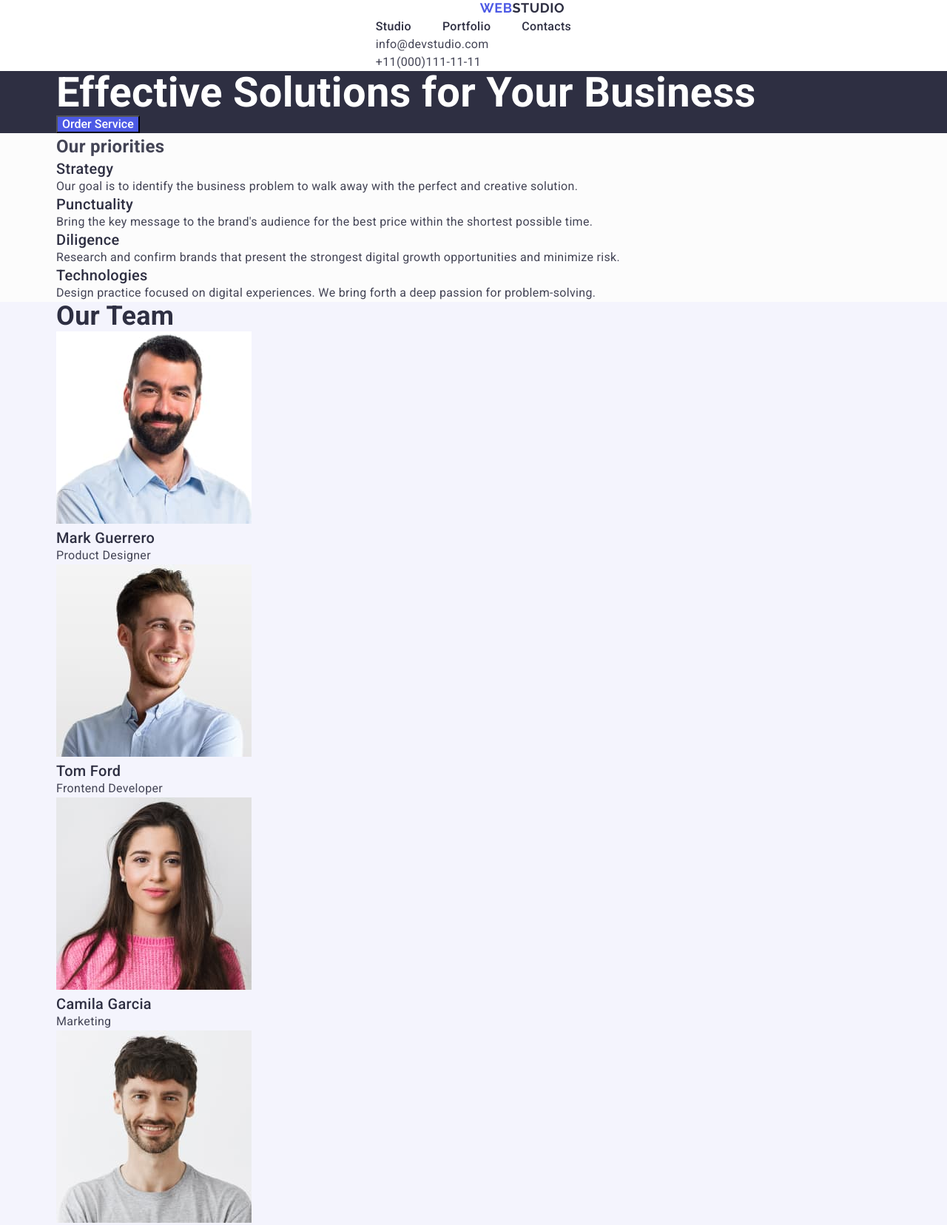
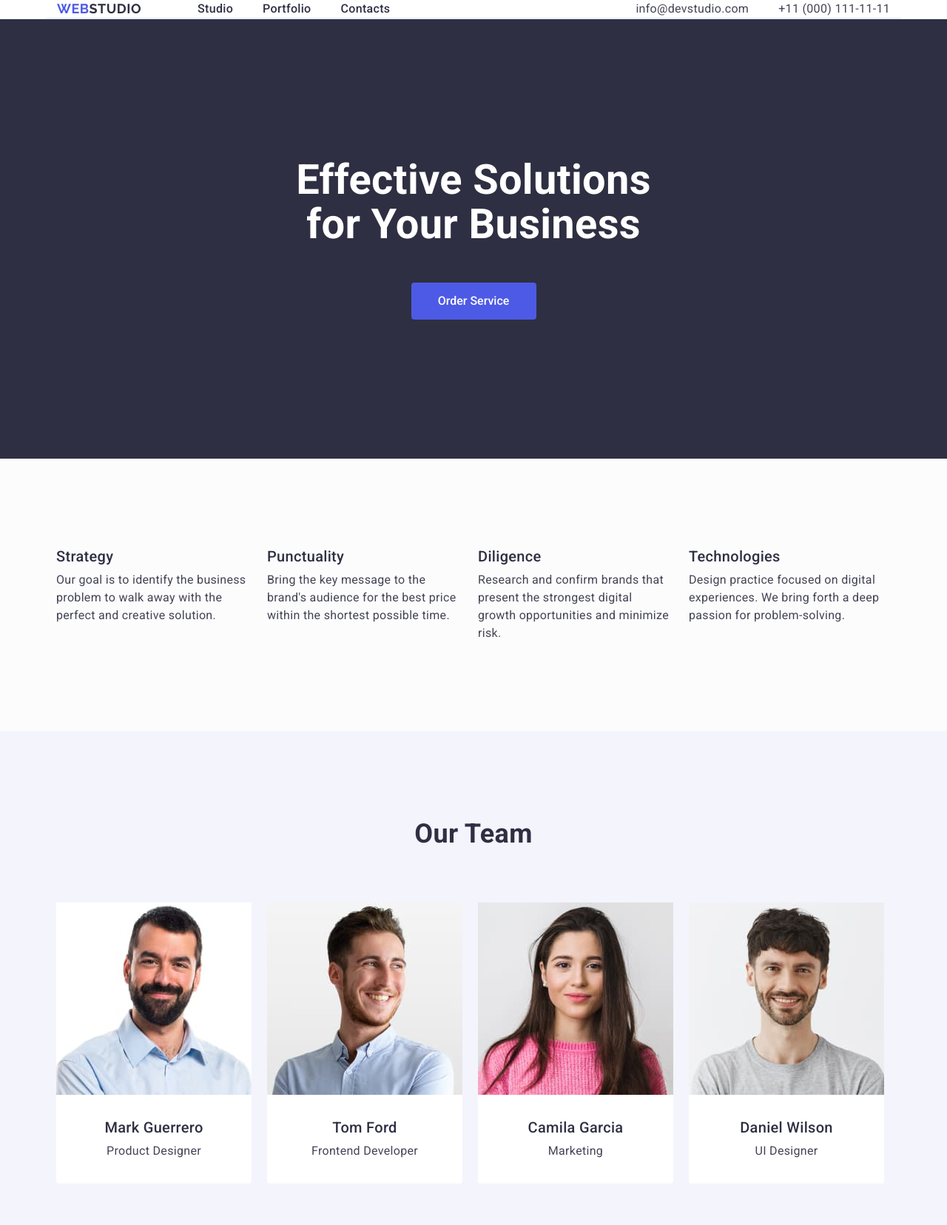
Before and after one commit to DmitriyBurmak/goit-markup-hw-03, a plain HTML site: page index.html in a window 1280 px wide. Shown: the top 1656 px of the page at 74% size. Drawn offline with nearby package versions, Linux system fonts and the light colour scheme.

Commit message:
продовження виконання Дз3 стилізування за допомогою флексів

```diff
--- a/css/style.css
+++ b/css/style.css
@@ -11,8 +11,26 @@ body {
 /* #region крапки списків */
 ul,
 ol {
+  margin-top: 0;
+  margin-bottom: 0;
+  padding-left: 0;
   list-style: none;
 }
+
+.visually-hidden {
+  position: absolute;
+  width: 1px;
+  height: 1px;
+  margin: -1px;
+  border: 0;
+  padding: 0;
+
+  white-space: nowrap;
+  clip-path: inset(100%);
+  clip: rect(0 0 0 0);
+  overflow: hidden;
+}
+
 /* #endregion */
 /* #region нижне підкреслювання */
 * {
@@ -26,35 +44,42 @@ h3,
 h4,
 h5,
 h6,
-p,
-ul {
+p {
   margin-top: 0;
   margin-bottom: 0;
   padding: 0;
 }
+
 /* #endregion */
-/* #region загальні данні для контейнера */
+/* #region загальні данні для контейнера та секцій */
 .container {
   max-width: 1158px;
   padding: 0 15px;
-  margin-left: auto;
-  margin-right: auto;
+  margin: 0 auto;
+}
+
+.section {
+  padding: 120px 0;
 }
 /* #endregion */
 
 /*  #region Header */
 .container .header-page {
   display: flex;
+}
+
+.header-page {
+  background-color: #ffffff;
+  flex-wrap: nowrap;
+  display: flex;
   border-bottom: 1px solid #e7e9fc;
 }
-.header-page {
-  background-color: #ffffff;
+
+.nav-page {
   display: flex;
+  align-items: center;
 }
-.nav-list {
-  display: flex;
-  gap: 42px;
-}
+
 .nav-logo {
   font-family: Raleway, sans-serif;
   font-weight: 700;
@@ -62,7 +87,8 @@ ul {
   line-height: 1.17;
   letter-spacing: 0.03em;
   color: #4d5ae5;
-  margin-left: 141px;
+  margin-right: 76px;
+  display: flex;
 }
 .nav-logo-half {
   font-family: Raleway, sans-serif;
@@ -71,6 +97,12 @@ ul {
   line-height: 1.17;
   letter-spacing: 0.03em;
   color: #2e2f42;
+}
+
+.nav-list {
+  display: flex;
+  align-items: flex-start;
+  gap: 40px;
 }
 
 .current-nav-pages {
@@ -98,9 +130,19 @@ ul {
 }
 .header-addr {
   font-style: normal;
+  display: block;
 }
+
+.contacts {
+  display: flex;
+  margin-left: 332px;
+  align-items: flex-start;
+  gap: 40px;
+}
+
 .contacts-link,
 .contacts-tel {
+  display: inline-block;
   color: #434455;
 }
 
@@ -117,30 +159,54 @@ ul {
 /* #region Hero */
 .hero {
   background-color: #2e2f42;
+  padding-top: 188px;
+  padding-bottom: 188px;
+  text-align: center;
 }
 .hero-name {
   font-weight: 700;
   font-size: 56px;
   line-height: 1.07;
   color: #ffffff;
+  width: 496px;
+  margin-left: auto;
+  margin-right: auto;
+  margin-bottom: 48px;
 }
 .hero-button {
   font-weight: 500;
   color: #ffffff;
   background-color: #4d5ae5;
+  min-width: 169px;
+  padding: 16px 32px;
+  border: 0;
+  border-radius: 4px;
   cursor: pointer;
 }
 /* #endregion */
 
 /* #region Priorities */
+.priorities-container {
+  display: flex;
+}
+.priorities-name {
+  display: none;
+}
 
+.priorities-list {
+  display: flex;
+  gap: 21px;
+}
 .priorities-list-name {
+  margin-bottom: 8px;
   font-weight: 500;
   font-size: 20px;
   line-height: 1.2;
   color: #2e2f42;
 }
 .priorities-list-text {
+  display: flex;
+  max-width: 264px;
   color: #434455;
 }
 /* #endregion */
@@ -153,19 +219,32 @@ ul {
   font-weight: 700;
   font-size: 36px;
   line-height: 1.11;
+  text-align: center;
+  margin-bottom: 72px;
   color: #2e2f42;
 }
 .team-list {
+  display: flex;
+  gap: 21px;
 }
+
 .team-list-item {
+  border-radius: 0 0 4px 4px;
+  background-color: #ffffff;
 }
 .team-list-img {
+  display: flex;
+}
+.team-container {
+  padding: 32px 16px;
+  text-align: center;
 }
 .team-list-name {
   font-weight: 500;
   font-size: 20px;
   line-height: 1.2;
   color: #2e2f42;
+  margin-bottom: 8px;
 }
 .team-list-text {
   color: #434455;
@@ -179,18 +258,31 @@ ul {
   font-weight: 700;
   font-size: 36px;
   line-height: 1.11;
+  text-align: center;
+  margin-bottom: 72px;
   color: #2e2f42;
 }
 .portfolio-list {
+  display: flex;
+  flex-wrap: wrap;
+  gap: 48px 24px;
 }
 .portfolio-list-item {
+  border: 1px solid #e7e9fc;
 }
 .portfolio-list-img {
+  display: flex;
 }
+
+.portfolio-container {
+  padding-top: 32px;
+}
+
 .portfolio-list-name {
   font-weight: 500;
   font-size: 20px;
   line-height: 1.2;
+  margin-bottom: 8px;
   color: #2e2f42;
 }
 .portfolio-list-text {
--- a/index.html
+++ b/index.html
@@ -19,10 +19,10 @@
     <link rel="stylesheet" href="./css/style.css" />
   </head>
   <body>
-    <!--======= Header =======-->
+    <!-- #region Header -->
 
     <header class="header-page">
-      <div class="container">
+      <div class="container header-page">
         <nav class="nav-page">
           <a class="nav-logo" href="./index.html"
             >WEB<span class="nav-logo-half">STUDIO</span></a
@@ -44,28 +44,30 @@
             </li>
             <li class="contacts-item">
               <a class="contacts-tel" href="tel:+110001111111"
-                >+11(000)111-11-11</a
+                >+11 (000) 111-11-11</a
               >
             </li>
           </ul>
         </address>
       </div>
     </header>
+    <!-- #endregion -->
 
     <main>
-      <!--======= Hero =======-->
+      <!-- #region Hero =======-->
 
-      <section class="hero">
+      <section class="hero section">
         <div class="container">
           <h1 class="hero-name">Effective Solutions for Your Business</h1>
           <button class="hero-button" type="button">Order Service</button>
         </div>
       </section>
+      <!-- #endregion -->
 
-      <!--======= Priorities =======-->
+      <!-- #region Priorities -->
 
-      <section class="priorities">
-        <div class="container">
+      <section class="priorities section">
+        <div class="container priorities-container">
           <h2 class="priorities-name">Our priorities</h2>
           <ul class="priorities-list">
             <li class="priorities-list-item">
@@ -99,10 +101,11 @@
           </ul>
         </div>
       </section>
+      <!-- #endregion -->
 
-      <!--Our Team-->
+      <!-- #region Our Team -->
 
-      <section class="team">
+      <section class="team section">
         <div class="container">
           <h2 class="team-name">Our Team</h2>
           <ul class="team-list">
@@ -114,8 +117,10 @@
                 width="264"
                 height="260"
               />
+              <div class="team-container">
                 <h3 class="team-list-name">Mark Guerrero</h3>
                 <p class="team-list-text">Product Designer</p>
+              </div>
             </li>
             <li class="team-list-item">
               <img
@@ -125,8 +130,10 @@
                 width="264"
                 height="260"
               />
+              <div class="team-container">
                 <h3 class="team-list-name">Tom Ford</h3>
                 <p class="team-list-text">Frontend Developer</p>
+              </div>
             </li>
             <li class="team-list-item">
               <img
@@ -136,8 +143,10 @@
                 width="264"
                 height="260"
               />
+              <div class="team-container">
                 <h3 class="team-list-name">Camila Garcia</h3>
                 <p class="team-list-text">Marketing</p>
+              </div>
             </li>
             <li class="team-list-item">
               <img
@@ -147,16 +156,19 @@
                 width="264"
                 height="260"
               />
+              <div class="team-container">
                 <h3 class="team-list-name">Daniel Wilson</h3>
                 <p class="team-list-text">UI Designer</p>
+              </div>
             </li>
           </ul>
         </div>
       </section>
+      <!-- #endregion -->
 
-      <!--======= Portfolio ========  -->
+      <!-- #region Portfolio -->
 
-      <section class="portfolio">
+      <section class="portfolio section">
         <div class="container">
           <h2 class="portfolio-name">Our Portfolio</h2>
           <ul class="portfolio-list">
@@ -168,8 +180,10 @@
                 width="360"
                 height="300"
               />
+              <div class="portfolio-container">
                 <h3 class="portfolio-list-name">Banking App</h3>
                 <p class="portfolio-list-text">App</p>
+              </div>
             </li>
             <li class="portfolio-list-item">
               <img
@@ -179,8 +193,10 @@
                 width="360"
                 height="300"
               />
+              <div class="portfolio-container">
                 <h3 class="portfolio-list-name">Cashless Payment</h3>
                 <p class="portfolio-list-text">Marketing</p>
+              </div>
             </li>
             <li class="portfolio-list-item">
               <img
@@ -190,8 +206,10 @@
                 width="360"
                 height="300"
               />
+              <div class="portfolio-container">
                 <h3 class="portfolio-list-name">Meditation App</h3>
                 <p class="portfolio-list-text">App</p>
+              </div>
             </li>
             <li class="portfolio-list-item">
               <img
@@ -201,8 +219,10 @@
                 width="360"
                 height="300"
               />
+              <div class="portfolio-container">
                 <h3 class="portfolio-list-name">Taxi Service</h3>
                 <p class="portfolio-list-text">Marketing</p>
+              </div>
             </li>
             <li class="portfolio-list-item">
               <img
@@ -212,8 +232,10 @@
                 width="360"
                 height="300"
               />
+              <div class="portfolio-container">
                 <h3 class="portfolio-list-name">Screen Illustrations</h3>
                 <p class="portfolio-list-text">Design</p>
+              </div>
             </li>
             <li class="portfolio-list-item">
               <img
@@ -223,15 +245,20 @@
                 width="360"
                 height="300"
               />
+              <div class="portfolio-container">
                 <h3 class="portfolio-list-name">Online Courses</h3>
                 <p class="portfolio-list-text">Marketing</p>
+              </div>
             </li>
           </ul>
         </div>
       </section>
+      <!-- #endregion -->
     </main>
-    <!--======= Footer =======-->
-    <footer class="footer">
+
+    <!--#region Footer -->
+
+    <footer class="footer section">
       <div class="container">
         <a class="nav-logo" href="./index.html"
           >WEB<span class="nav-logo-half">STUDIO</span></a
@@ -242,5 +269,6 @@
         </p>
       </div>
     </footer>
+    <!-- #endregion -->
   </body>
 </html>
```
Also changed, not shown: 1 other file. Lines whose indentation alone changed are shown as unchanged.
